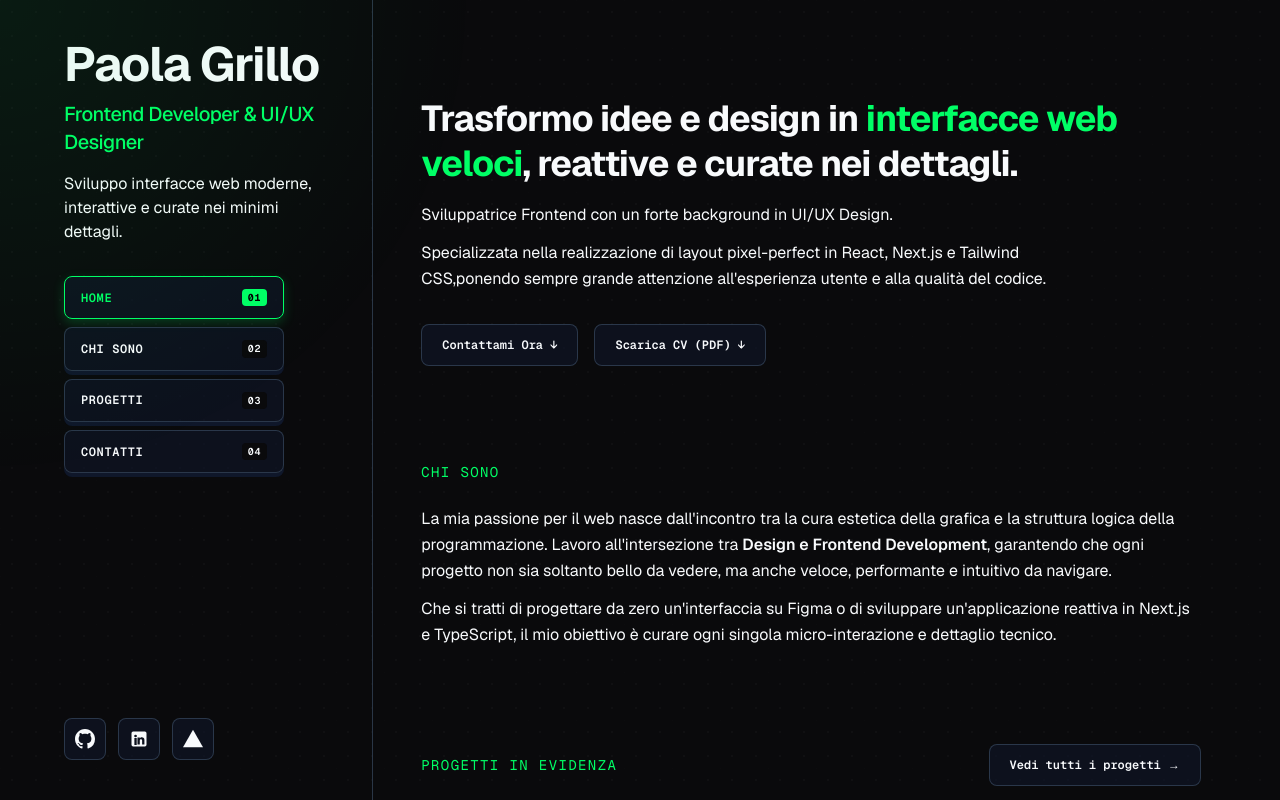
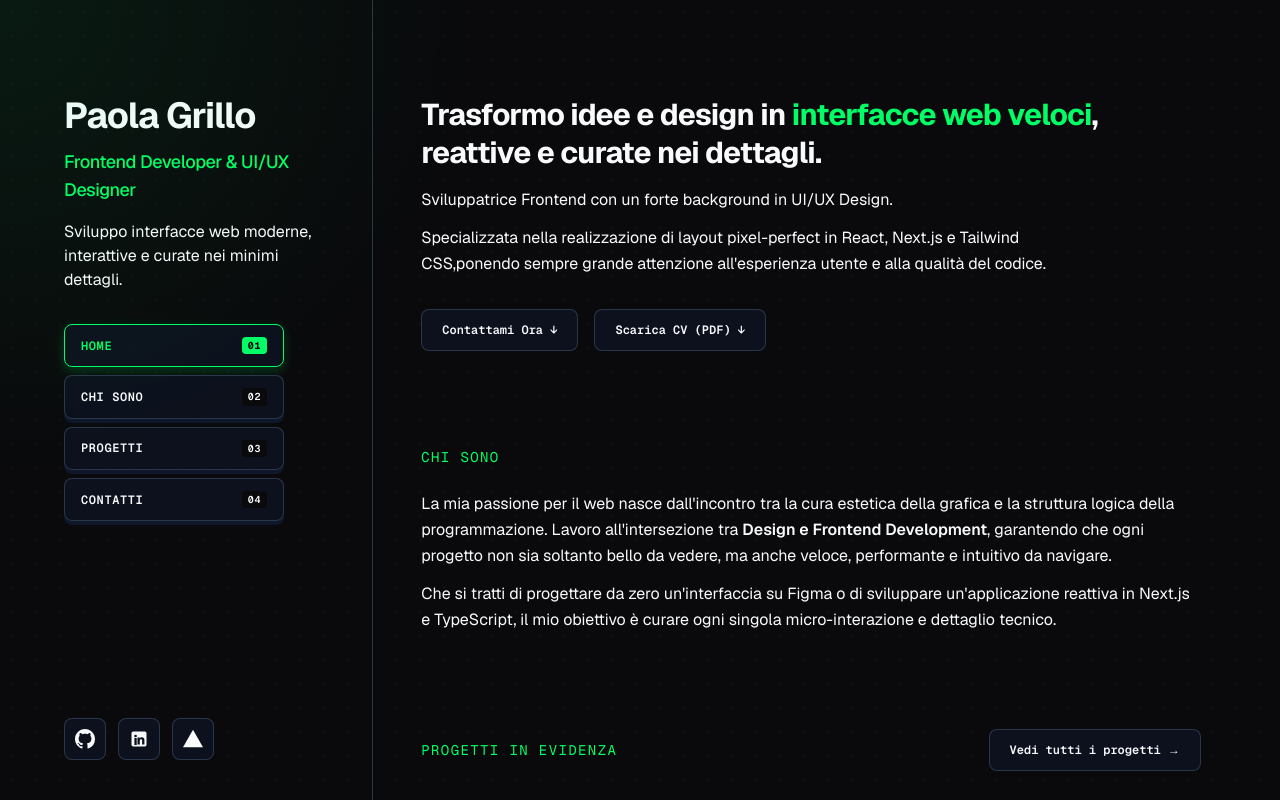
Before and after one commit to paolagrillo/Portfolio, a Next.js app: page / in a window 1280 px wide. Shown: the top 800 px of the page. Built offline with nearby package versions, Linux system fonts and the light colour scheme.

Commit message:
second fix shift sidebar tra pagine con/senza scrollbar

```diff
--- a/app/chi-sono/page.tsx
+++ b/app/chi-sono/page.tsx
@@ -128,12 +128,12 @@ export default function Page() {
 
           {/* COLONNA SINISTRA */}
           <div className="lg:w-4/12 xl:w-3/12 lg:sticky lg:top-0 lg:h-screen lg:pr-4">
-            <header className="flex h-full flex-col justify-between lg:py-10 py-12">
+            <header className="flex h-full flex-col justify-between lg:pt-24 lg:pb-10 py-12">
               <div>
-                <h1 className="text-4xl font-bold tracking-tight text-text-main sm:text-5xl">
+                <h1 className="text-3xl font-bold tracking-tight text-text-main lg:text-4xl 2xl:text-5xl">
                   Paola Grillo
                 </h1>
-                <h2 className="mt-3 text-lg font-medium tracking-tight text-accent sm:text-xl">
+                <h2 className="mt-3 text-base font-medium tracking-tight text-accent lg:text-lg 2xl:text-xl">
                   Frontend Developer & UI/UX Designer
                 </h2>
                 <p className="mt-4 max-w-xs leading-normal text-text-main">
--- a/app/contatti/page.tsx
+++ b/app/contatti/page.tsx
@@ -40,12 +40,12 @@ export default function ContactsPage() {
 
           {/* COLONNA SINISTRA (HEADER & NAV) */}
           <div className="lg:w-4/12 xl:w-3/12 lg:sticky lg:top-0 lg:h-screen lg:pr-4">
-            <header className="flex h-full flex-col justify-between lg:py-10 py-12">
+            <header className="flex h-full flex-col justify-between lg:pt-24 lg:pb-10 py-12">
               <div>
-                <h1 className="text-4xl font-bold tracking-tight text-text-main sm:text-5xl">
+                <h1 className="text-3xl font-bold tracking-tight text-text-main lg:text-4xl 2xl:text-5xl">
                   Paola Grillo
                 </h1>
-                <h2 className="mt-3 text-lg font-medium tracking-tight text-accent sm:text-xl">
+                <h2 className="mt-3 text-base font-medium tracking-tight text-accent lg:text-lg 2xl:text-xl">
                   Frontend Developer & UI/UX Designer
                 </h2>
                 <p className="mt-4 max-w-xs leading-normal text-text-sub">
--- a/app/page.tsx
+++ b/app/page.tsx
@@ -39,12 +39,12 @@ export default function Page() {
 
           {/* COLONNA SINISTRA */}
           <div className="lg:w-4/12 xl:w-3/12 lg:sticky lg:top-0 lg:h-screen lg:pr-4">
-            <header className="flex h-full flex-col justify-between lg:py-10 py-12">
+            <header className="flex h-full flex-col justify-between lg:pt-24 lg:pb-10 py-12">
               <div>
-                <h1 className="text-4xl font-bold tracking-tight text-text-main sm:text-5xl">
+                <h1 className="text-3xl font-bold tracking-tight text-text-main lg:text-4xl 2xl:text-5xl">
                   Paola Grillo
                 </h1>
-                <h2 className="mt-3 text-lg font-medium tracking-tight text-accent sm:text-xl">
+                <h2 className="mt-3 text-base font-medium tracking-tight text-accent lg:text-lg 2xl:text-xl">
                   Frontend Developer & UI/UX Designer
                 </h2>
                 <p className="mt-4 max-w-xs leading-normal text-text-main">
@@ -138,7 +138,7 @@ export default function Page() {
               </div>
 
               {/* Social Link */}
-              <div className="mt-8 flex items-center gap-3 text-text-main">
+              <div className="mt-6 flex items-center gap-3 text-text-main">
                 <a href="https://github.com/paolagrillo/" target="_blank" rel="noreferrer" aria-label="Profilo GitHub" className="group rounded-lg border border-border-custom bg-bg-card p-2.5 hover:border-accent/50 hover:bg-bg-card transition-all">
                   <svg className="w-5 h-5 fill-current group-hover:text-accent group-hover:scale-110 transition-all" viewBox="0 0 24 24" aria-hidden="true">
                     <path d="M12 0C5.37 0 0 5.37 0 12c0 5.31 3.435 9.795 8.205 11.385.6.105.825-.255.825-.57 0-.285-.015-1.23-.015-2.235-3.015.555-3.795-.735-4.035-1.41-.135-.345-.72-1.41-1.23-1.695-.42-.225-1.02-.78-.015-.795.945-.015 1.62.87 1.845 1.23 1.08 1.815 2.805 1.305 3.495.99.105-.78.42-1.305.765-1.605-2.67-.3-5.46-1.335-5.46-5.925 0-1.305.465-2.385 1.23-3.225-.12-.3-.54-1.53.12-3.18 0 0 1.005-.315 3.3 1.23.96-.27 1.98-.405 3-.405s2.04.135 3 .405c2.295-1.56 3.3-1.23 3.3-1.23.66 1.65.24 2.88.12 3.18.765.84 1.23 1.905 1.23 3.225 0 4.605-2.805 5.625-5.475 5.925.435.375.81 1.095.81 2.22 0 1.605-.015 2.895-.015 3.3 0 .315.225.69.825.57A12.02 12.02 0 0024 12c0-6.63-5.37-12-12-12z" />
@@ -181,7 +181,7 @@ export default function Page() {
             <section id="home" className="scroll-mt-16 md:scroll-mt-24">
 
 
-              <h2 className="text-3xl sm:text-4xl font-bold text-text-main tracking-tight mb-4 leading-tight">
+              <h2 className="text-2xl lg:text-3xl 2xl:text-4xl font-bold text-text-main tracking-tight mb-4 leading-tight">
                 Trasformo idee e design in <span className="text-accent">interfacce web veloci</span>, reattive e curate nei dettagli.
               </h2>
 
--- a/app/progetti/page.tsx
+++ b/app/progetti/page.tsx
@@ -40,12 +40,12 @@ export default function Page() {
 
       {/* COLONNA SINISTRA */}
           <div className="lg:w-4/12 xl:w-3/12 lg:sticky lg:top-0 lg:h-screen lg:pr-4">
-            <header className="flex h-full flex-col justify-between lg:py-10 py-12">
+            <header className="flex h-full flex-col justify-between lg:pt-24 lg:pb-10 py-12">
               <div>
-                <h1 className="text-4xl font-bold tracking-tight text-text-main sm:text-5xl">
+                <h1 className="text-3xl font-bold tracking-tight text-text-main lg:text-4xl 2xl:text-5xl">
                   Paola Grillo
                 </h1>
-                <h2 className="mt-3 text-lg font-medium tracking-tight text-accent sm:text-xl">
+                <h2 className="mt-3 text-base font-medium tracking-tight text-accent lg:text-lg 2xl:text-xl">
                   Frontend Developer & UI/UX Designer
                 </h2>
                 <p className="mt-4 max-w-xs leading-normal text-text-main">
```
